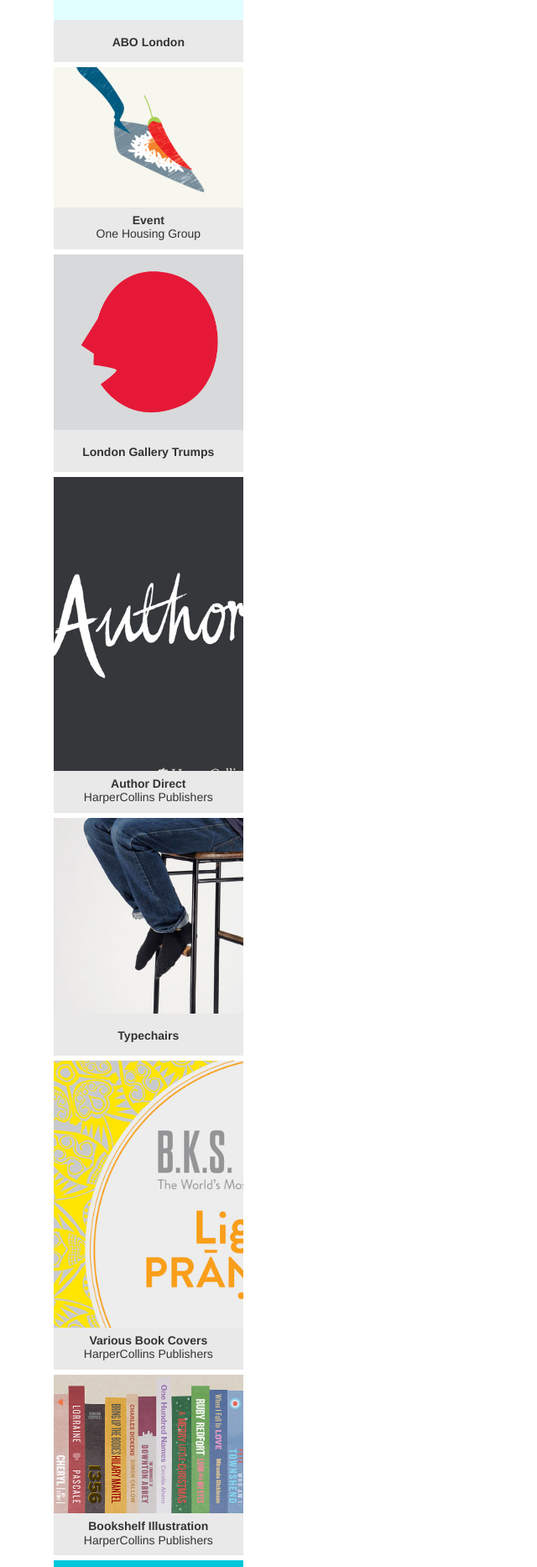
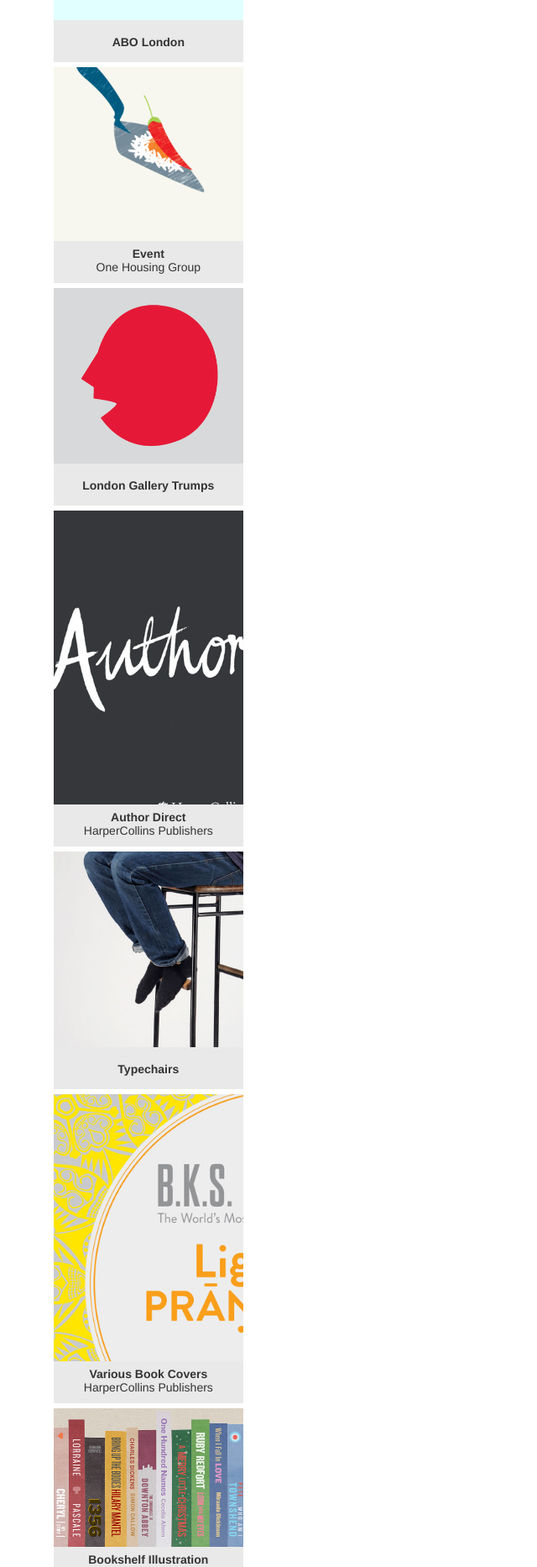
Before and after one commit to jobelldesigns/jobell.net, a Jekyll site: the page built from index.html, in a window 1280 px wide. Shown: the part 1696-3562 px from the top of the page at 84% size, without its empty margins (0-640 px from the left). Built offline with Jekyll 4.4.1, drawn with Linux system fonts in a browser that asks for light colours.

Commit message:
Fudge event image to more evenly spread columns

```diff
--- a/css/home.css
+++ b/css/home.css
@@ -51,6 +51,11 @@
 
 article.header img {
     padding-bottom: 7px;
+}
+
+article.event img {
+    background: #f7f7ef;
+    padding-bottom: 40px;
 }
 
 .author-direct .img {
```
